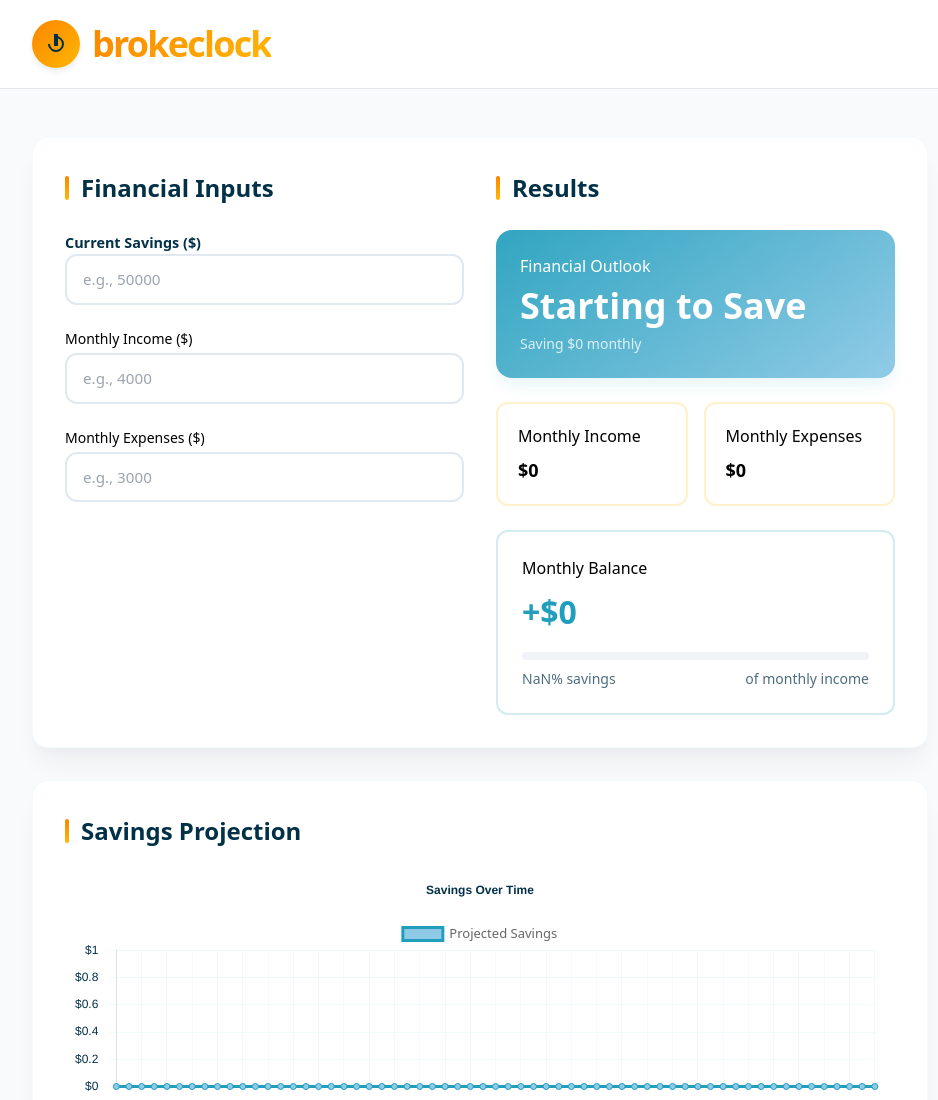
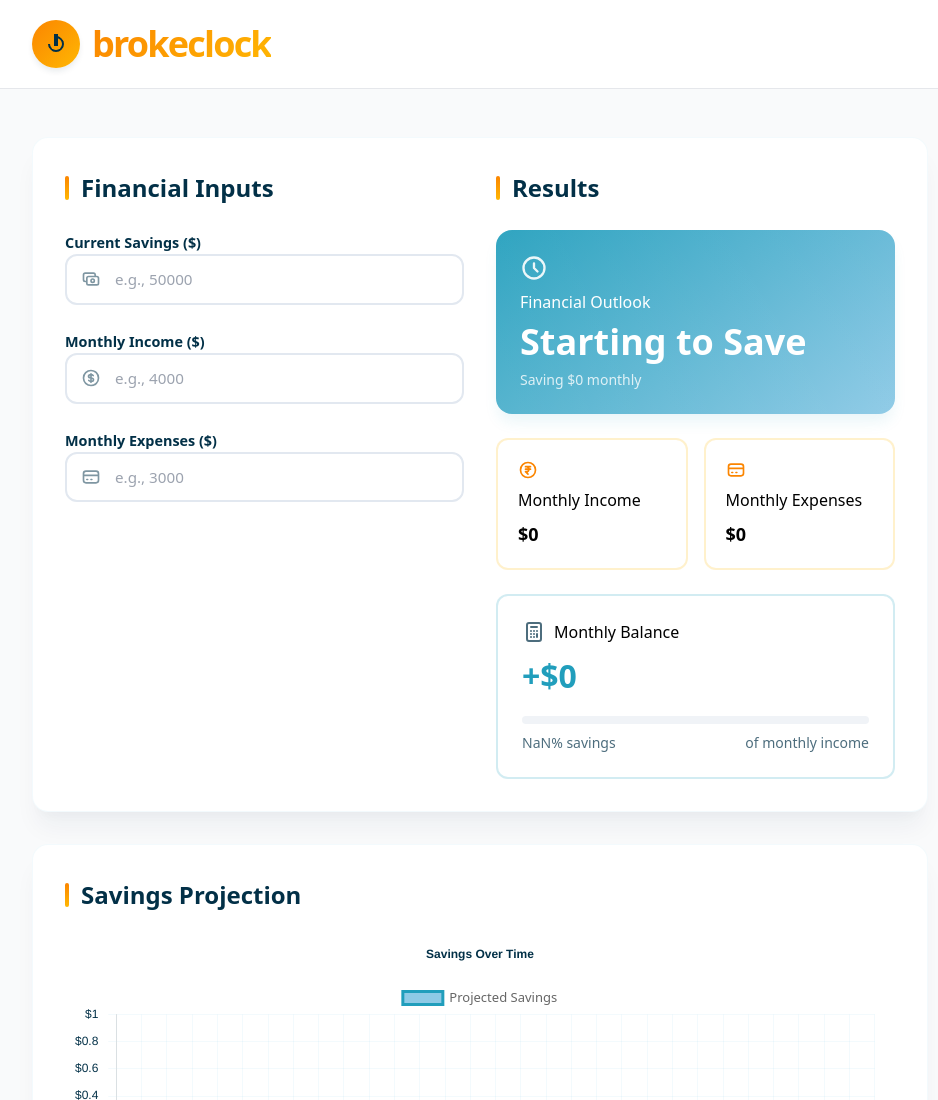
Before and after one commit to manuelalferez/brokeclock, a plain HTML site: page index.html in a window 1280 px wide. Shown: the top 1100 px of the page, without its empty margins (160-1098 px from the left). Drawn offline with nearby package versions, Linux system fonts and the light colour scheme.

Commit message:
feat: added icons

```diff
--- a/index.html
+++ b/index.html
@@ -26,6 +26,7 @@
       rel="stylesheet"
     />
     <script src="https://cdn.jsdelivr.net/npm/chart.js"></script>
+    <script src="https://unpkg.com/@heroicons/v1/outline/"></script>
     <style>
       .shadcn-input {
         width: 100%;
@@ -271,6 +272,47 @@
         margin-bottom: 0.5rem;
         font-size: 0.9rem;
       }
+
+      .input-group {
+        position: relative;
+      }
+
+      .input-icon {
+        position: absolute;
+        left: 1rem;
+        top: 50%;
+        transform: translateY(-50%);
+        width: 1.25rem;
+        height: 1.25rem;
+        color: var(--prussian-blue);
+        opacity: 0.5;
+      }
+
+      .input-with-icon {
+        padding-left: 3rem !important;
+      }
+
+      .card-icon {
+        width: 1.5rem;
+        height: 1.5rem;
+        color: var(--prussian-blue);
+        opacity: 0.7;
+      }
+
+      .results-icon {
+        width: 1.75rem;
+        height: 1.75rem;
+        color: white;
+        opacity: 0.9;
+        margin-bottom: 0.5rem;
+      }
+
+      .stat-card-icon {
+        width: 1.25rem;
+        height: 1.25rem;
+        color: var(--ut-orange);
+        margin-bottom: 0.5rem;
+      }
     </style>
   </head>
   <body class="bg-gray-50 min-h-screen flex flex-col">
@@ -294,34 +336,45 @@
               <div class="space-y-6">
                 <div>
                   <label class="input-label">Current Savings ($)</label>
+                  <div class="input-group">
+                    <svg class="input-icon" xmlns="http://www.w3.org/2000/svg" fill="none" viewBox="0 0 24 24" stroke="currentColor">
+                      <path stroke-linecap="round" stroke-linejoin="round" stroke-width="2" d="M17 9V7a2 2 0 00-2-2H5a2 2 0 00-2 2v6a2 2 0 002 2h2m2 4h10a2 2 0 002-2v-6a2 2 0 00-2-2H9a2 2 0 00-2 2v6a2 2 0 002 2zm7-5a2 2 0 11-4 0 2 2 0 014 0z" />
+                    </svg>
                     <input
                       type="number"
                       id="currentSavings"
-                    class="shadcn-input"
+                      class="shadcn-input input-with-icon"
                       placeholder="e.g., 50000"
                     />
                   </div>
+                </div>
                 <div>
-                  <label class="block text-sm font-medium mb-1"
-                    >Monthly Income ($)</label
-                  >
+                  <label class="input-label">Monthly Income ($)</label>
+                  <div class="input-group">
+                    <svg class="input-icon" xmlns="http://www.w3.org/2000/svg" fill="none" viewBox="0 0 24 24" stroke="currentColor">
+                      <path stroke-linecap="round" stroke-linejoin="round" stroke-width="2" d="M12 8c-1.657 0-3 .895-3 2s1.343 2 3 2 3 .895 3 2-1.343 2-3 2m0-8c1.11 0 2.08.402 2.599 1M12 8V7m0 1v8m0 0v1m0-1c-1.11 0-2.08-.402-2.599-1M21 12a9 9 0 11-18 0 9 9 0 0118 0z" />
+                    </svg>
                     <input
                       type="number"
                       id="monthlyIncome"
-                    class="shadcn-input"
+                      class="shadcn-input input-with-icon"
                       placeholder="e.g., 4000"
                     />
                   </div>
+                </div>
                 <div>
-                  <label class="block text-sm font-medium mb-1"
-                    >Monthly Expenses ($)</label
-                  >
+                  <label class="input-label">Monthly Expenses ($)</label>
+                  <div class="input-group">
+                    <svg class="input-icon" xmlns="http://www.w3.org/2000/svg" fill="none" viewBox="0 0 24 24" stroke="currentColor">
+                      <path stroke-linecap="round" stroke-linejoin="round" stroke-width="2" d="M3 10h18M7 15h1m4 0h1m-7 4h12a3 3 0 003-3V8a3 3 0 00-3-3H6a3 3 0 00-3 3v8a3 3 0 003 3z" />
+                    </svg>
                     <input
                       type="number"
                       id="monthlyExpenses"
-                    class="shadcn-input"
+                      class="shadcn-input input-with-icon"
                       placeholder="e.g., 3000"
                     />
+                  </div>
                 </div>
               </div>
             </div>
@@ -330,6 +383,9 @@
               <h2 class="section-title">Results</h2>
               <div id="results" class="space-y-6">
                 <div class="results-card">
+                  <svg class="results-icon" xmlns="http://www.w3.org/2000/svg" fill="none" viewBox="0 0 24 24" stroke="currentColor">
+                    <path stroke-linecap="round" stroke-linejoin="round" stroke-width="2" d="M12 8v4l3 3m6-3a9 9 0 11-18 0 9 9 0 0118 0z" />
+                  </svg>
                   <h3 class="text-white font-medium mb-2" id="timeRemainingLabel">
                     Financial Outlook
                   </h3>
@@ -339,6 +395,9 @@
 
                 <div class="grid grid-cols-2 gap-4">
                   <div class="stat-card">
+                    <svg class="stat-card-icon" xmlns="http://www.w3.org/2000/svg" fill="none" viewBox="0 0 24 24" stroke="currentColor">
+                      <path stroke-linecap="round" stroke-linejoin="round" stroke-width="2" d="M9 8h6m-5 0a3 3 0 110 6H9l3 3m-3-6h6m6 1a9 9 0 11-18 0 9 9 0 0118 0z" />
+                    </svg>
                     <h3 class="font-medium mb-2 text-prussian-blue">
                       Monthly Income
                     </h3>
@@ -351,6 +410,9 @@
                   </div>
 
                   <div class="stat-card">
+                    <svg class="stat-card-icon" xmlns="http://www.w3.org/2000/svg" fill="none" viewBox="0 0 24 24" stroke="currentColor">
+                      <path stroke-linecap="round" stroke-linejoin="round" stroke-width="2" d="M3 10h18M7 15h1m4 0h1m-7 4h12a3 3 0 003-3V8a3 3 0 00-3-3H6a3 3 0 00-3 3v8a3 3 0 003 3z" />
+                    </svg>
                     <h3 class="font-medium mb-2 text-prussian-blue">
                       Monthly Expenses
                     </h3>
@@ -364,7 +426,12 @@
                 </div>
 
                 <div class="balance-card">
+                  <div class="flex items-center gap-2 mb-2">
+                    <svg class="card-icon" xmlns="http://www.w3.org/2000/svg" fill="none" viewBox="0 0 24 24" stroke="currentColor">
+                      <path stroke-linecap="round" stroke-linejoin="round" stroke-width="2" d="M9 7h6m0 10v-3m-3 3h.01M9 17h.01M9 14h.01M12 14h.01M15 11h.01M12 11h.01M9 11h.01M7 21h10a2 2 0 002-2V5a2 2 0 00-2-2H7a2 2 0 00-2 2v14a2 2 0 002 2z" />
+                    </svg>
                     <h3 class="font-medium text-prussian-blue">Monthly Balance</h3>
+                  </div>
                   <p id="monthlyBalance" class="balance-value">-</p>
                   <div class="balance-indicator-container">
                     <div id="balanceIndicator" class="balance-indicator-bar" style="width: 0%"></div>
```
Lines whose indentation alone changed are shown as unchanged.
